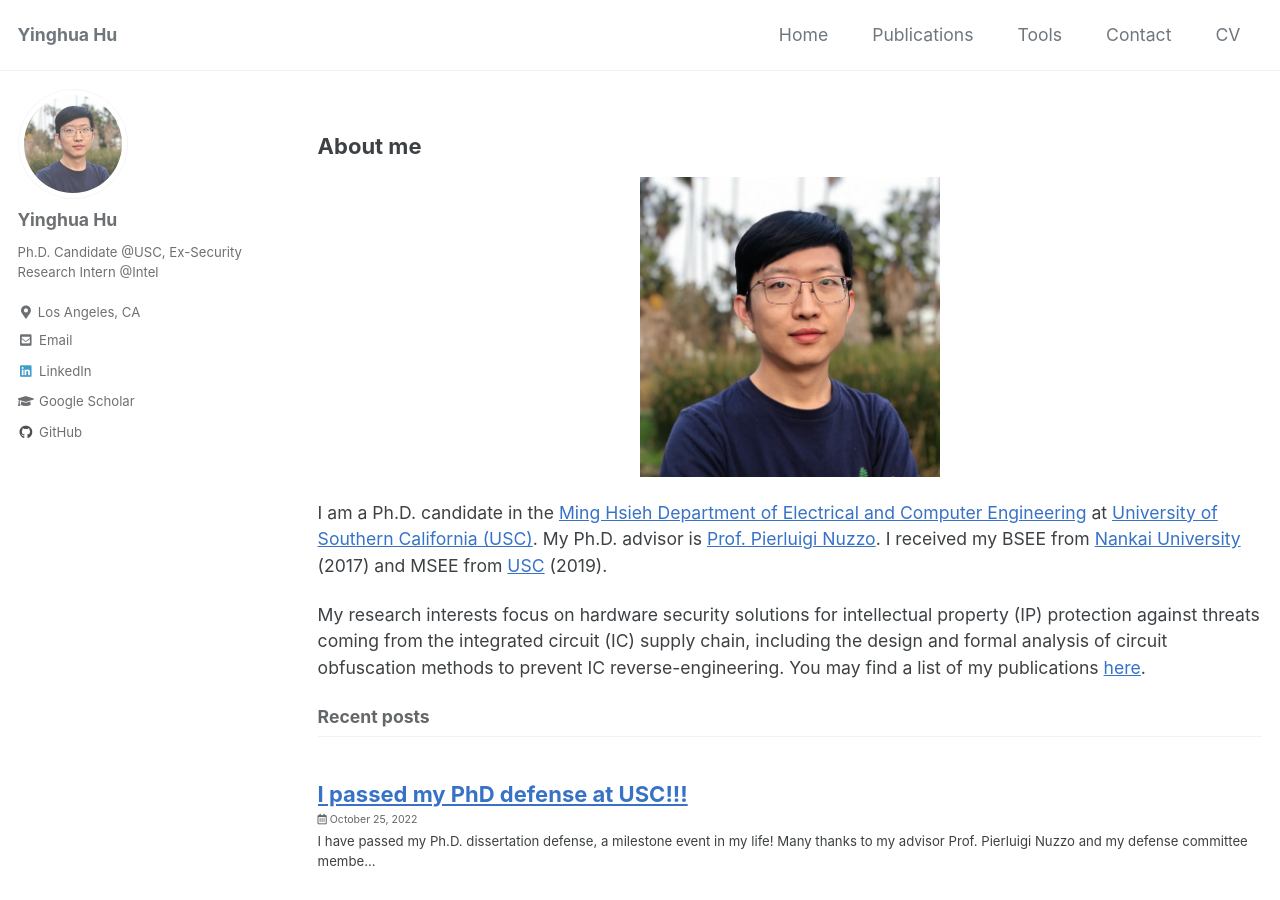
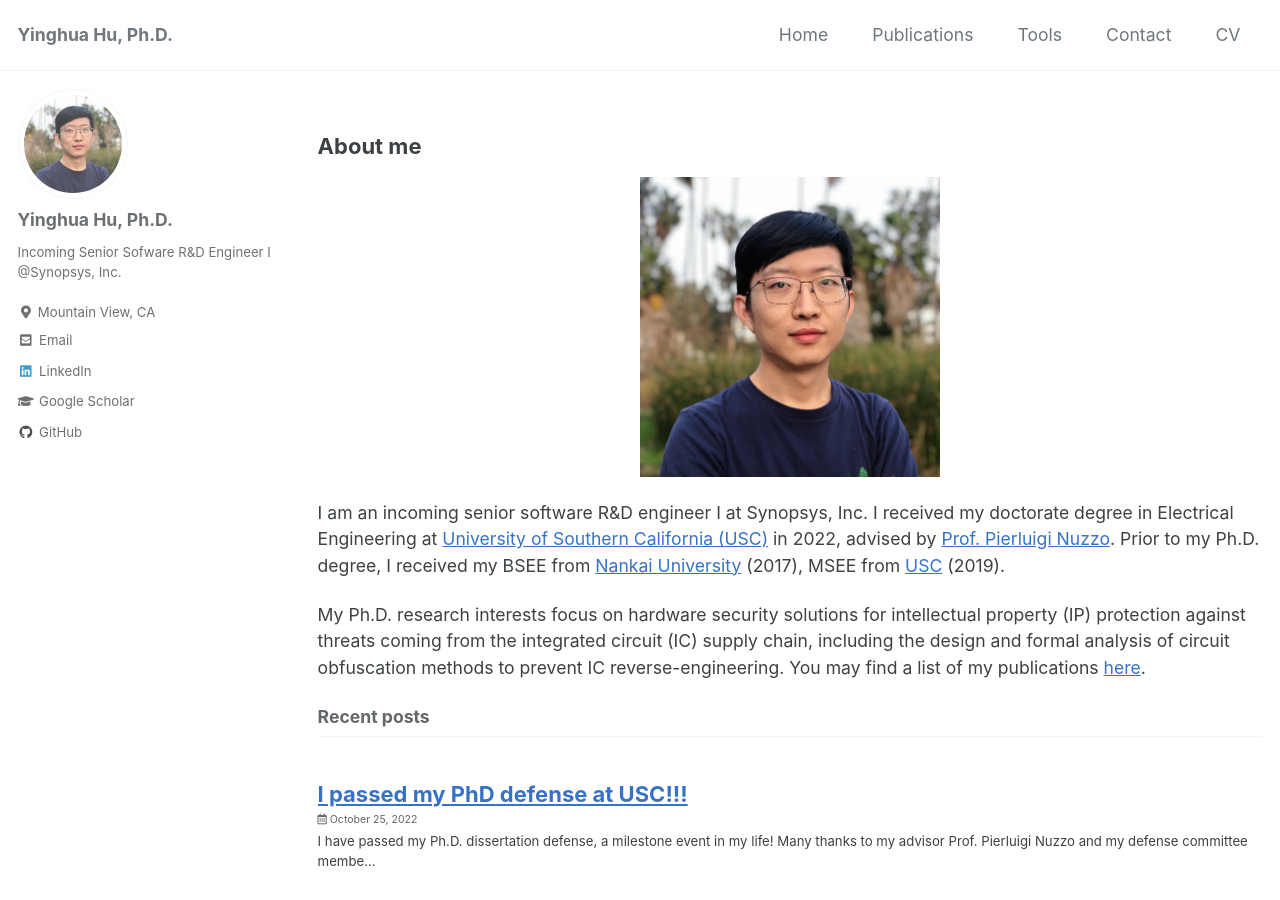
Before and after one commit to yinghuah/yinghuah.github.io, a Jekyll site: the page built from index.html, in a window 1280 px wide and 900 px high. Built offline with Jekyll 4.4.1, drawn with Linux system fonts in a browser that asks for light colours; cached includes are drawn as plain includes; the list of posts is cut into pages by our own code; some of the changed text lies outside the part shown.

Commit message:
Updated home page

```diff
--- a/_config.yml
+++ b/_config.yml
@@ -16,10 +16,10 @@ minimal_mistakes_skin    : "default" # "air", "aqua", "contrast", "dark", "dirt"
 
 # Site Settings
 locale                   : "en-US"
-title                    : "Yinghua Hu"
+title                    : "Yinghua Hu, Ph.D."
 title_separator          : "-"
 subtitle                 : # site tagline that appears below site title in masthead
-name                     : "Yinghua Hu"
+name                     : "Yinghua Hu, Ph.D."
 description              : # "Ph.D. student @USC with research interest in Hardware Security."
 url                      : # the base hostname & protocol for your site e.g. "https://mmistakes.github.io"
 baseurl                  : # the subpath of your site, e.g. "/blog"
@@ -101,10 +101,10 @@ analytics:
 
 # Site Author
 author:
-  name             : "Yinghua Hu"
+  name             : "Yinghua Hu, Ph.D."
   avatar           : "/assets/images/Yinghua_Hu_profile.JPG"
-  bio              : "Ph.D. Candidate @USC, Ex-Security Research Intern @Intel"
-  location         : "Los Angeles, CA"
+  bio              : "Incoming Senior Sofware R&D Engineer I @Synopsys, Inc."
+  location         : "Mountain View, CA"
   email            : # "yinghuah AT usc DOT edu"
   links:
     - label: "Email"
--- a/_layouts/home.html
+++ b/_layouts/home.html
@@ -11,12 +11,10 @@ classes: wide
 <img src="/assets/images/Yinghua_Hu_profile.JPG" alt="profile_photo" style="width:300px;height:300px;">
 </p>
 <p>
-  I am a Ph.D. candidate in the <a href="https://minghsiehece.usc.edu/">Ming Hsieh Department of Electrical and Computer Engineering</a> at <a href="https://www.usc.edu/">University of Southern California (USC)</a>.
-  My Ph.D. advisor is <a href="https://descyphy.usc.edu/">Prof. Pierluigi Nuzzo</a>.
-  I received my BSEE from <a href="https://en.nankai.edu.cn/">Nankai University</a> (2017) and MSEE from <a href="https://www.usc.edu/">USC</a> (2019).
+  I am an incoming senior software R&D engineer I at Synopsys, Inc. I received my doctorate degree in Electrical Engineering at <a href="https://www.usc.edu/">University of Southern California (USC)</a> in 2022, advised by <a href="https://descyphy.usc.edu/">Prof. Pierluigi Nuzzo</a>. Prior to my Ph.D. degree, I received my BSEE from <a href="https://en.nankai.edu.cn/">Nankai University</a> (2017), MSEE from <a href="https://www.usc.edu/">USC</a> (2019).
 </p>
 <p>
-  My research interests focus on hardware security solutions for intellectual property (IP) protection against threats coming from the integrated circuit (IC) supply chain, including the design and formal analysis of circuit obfuscation methods to prevent IC reverse-engineering. You may find a list of my publications <a href="/publication/">here</a>.
+  My Ph.D. research interests focus on hardware security solutions for intellectual property (IP) protection against threats coming from the integrated circuit (IC) supply chain, including the design and formal analysis of circuit obfuscation methods to prevent IC reverse-engineering. You may find a list of my publications <a href="/publication/">here</a>.
 <!-- </h3> -->
 </p>
 
```
